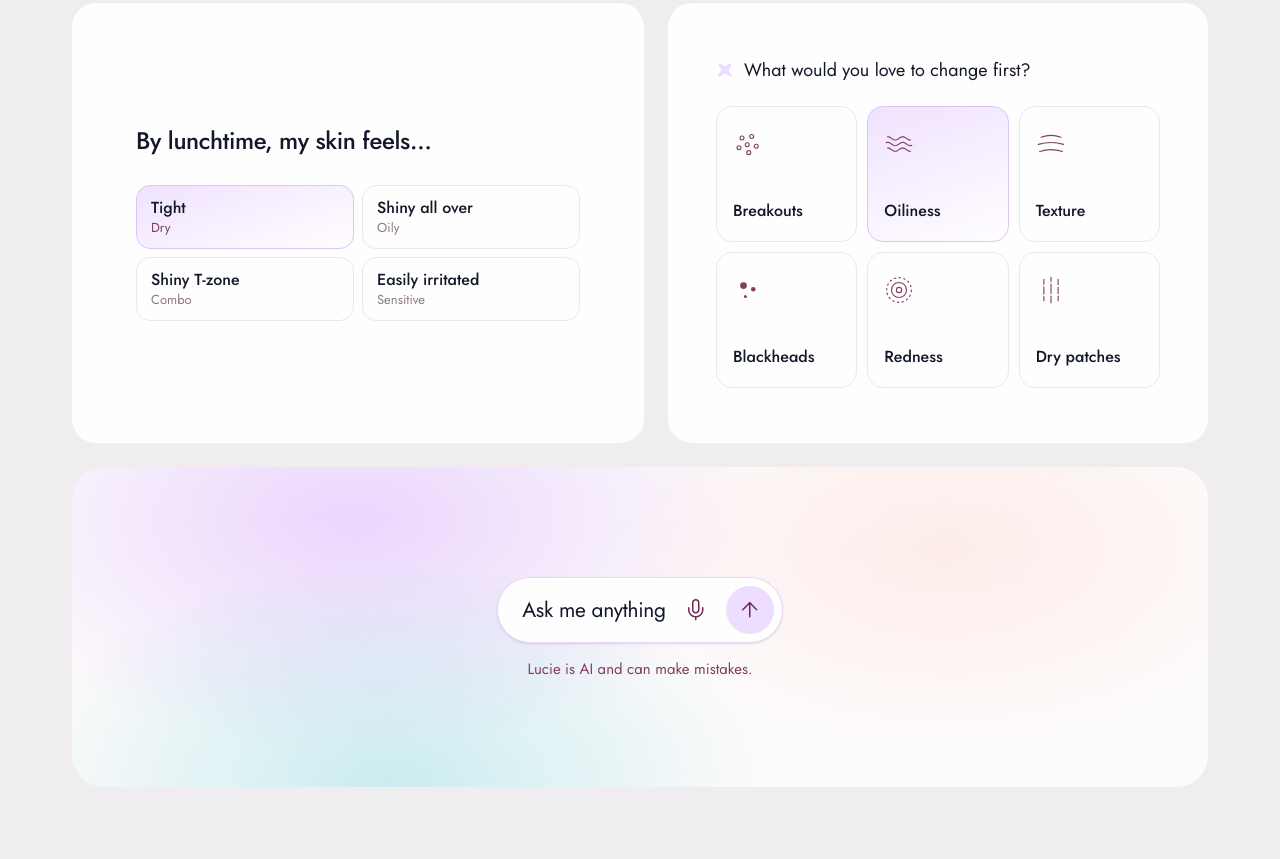
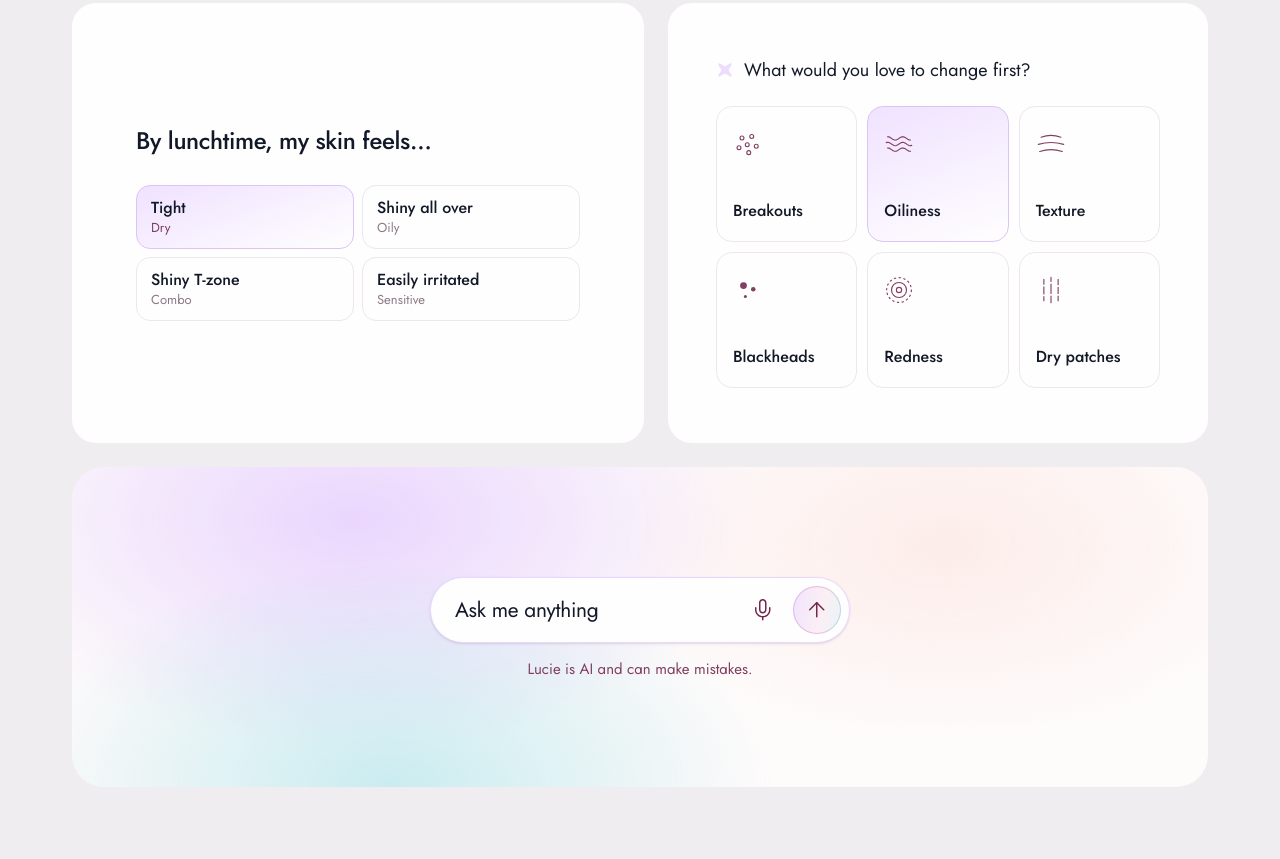
Before and after one commit to th-digitalhub-weshealth/lucie-moodboard, a plain HTML site: page index.html in a window 1280 px wide. Shown: the part 2770-3629 px from the top of the page. Drawn offline with Linux system fonts and the light colour scheme.

Commit message:
Composer send button gets the selected-chip gradient fill and stroke
Co-Authored-By: Claude Opus 5.5 <noreply@anthropic.com>
Claude-Session: https://claude.ai/code/session_01AG3cMYH6HM6Ecwz5Fod3Pg

```diff
--- a/styles.css
+++ b/styles.css
@@ -968,9 +968,9 @@ button.chip:active { transform: scale(0.97); }
 @keyframes glow-b { to { transform: translate3d(-60%, 30%, 0) scale(0.9); } }
 @keyframes glow-c { to { transform: translate3d(70%, -18%, 0) scale(1.2); } }
 
-.composer-inner { position: relative; display: flex; flex-direction: column; align-items: center; gap: 18px; }
+.composer-inner { position: relative; width: min(420px, 100%); display: flex; flex-direction: column; align-items: center; gap: 18px; }
 .composer-field {
-  width: min(540px, 100%);
+  width: 100%;
   display: flex; align-items: center; gap: 6px;
   padding: 8px 8px 8px 24px;
   border: 1px solid #ead7ff;
@@ -980,7 +980,13 @@ button.chip:active { transform: scale(0.97); }
 }
 .composer-placeholder { flex: 1; font-size: 21px; line-height: 26px; letter-spacing: -0.3px; }
 .composer-btn { width: 48px; height: 48px; display: grid; place-items: center; border-radius: 999px; }
-.composer-btn.send { background: #edddff; }
+/* Send: the selected-chip skin (pale Lucie gradient fill, lilac → blush → aqua hairline stroke). */
+.composer-btn.send {
+  border: 1px solid transparent;
+  background:
+    linear-gradient(in oklab 100deg, #f1e4fd, #fbeff4 60%, #e8f5f7) padding-box,
+    linear-gradient(in oklab 100deg, #d9b6f5, #f2b8da 50%, #a9dce4) border-box;
+}
 .composer-btn.mic svg { width: 15.5px; height: 21.5px; }
 .composer-btn.send svg { width: 15.5px; height: 15.5px; }
 .composer-note { font-size: 15px; line-height: 16px; color: var(--plum); text-align: center; }
```
